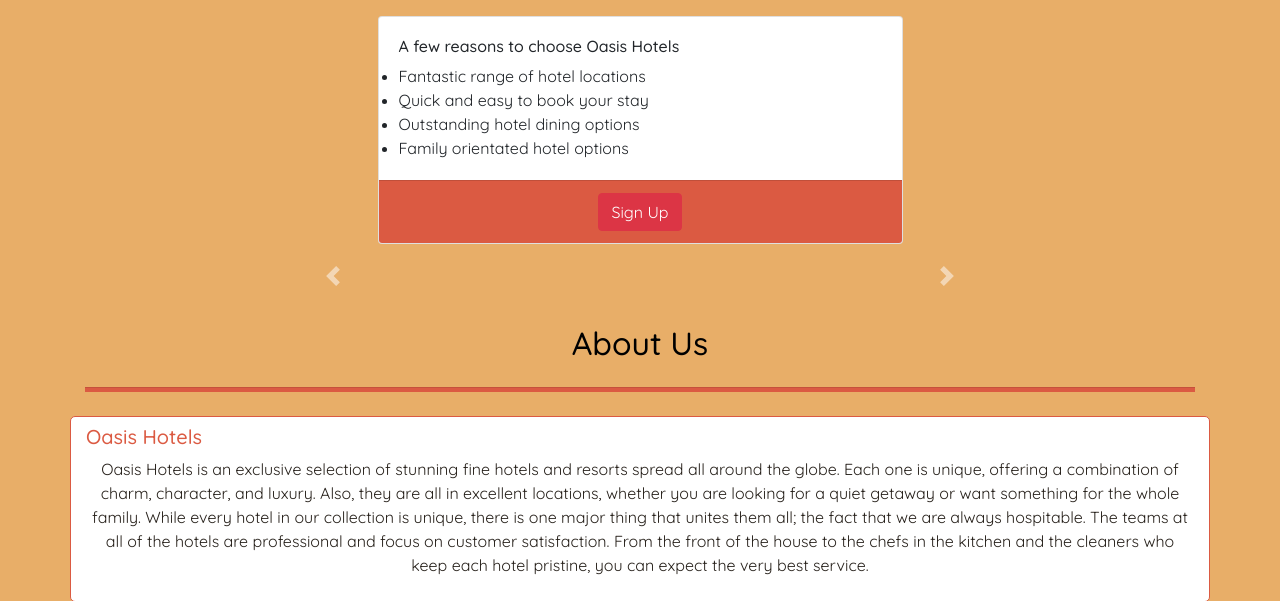
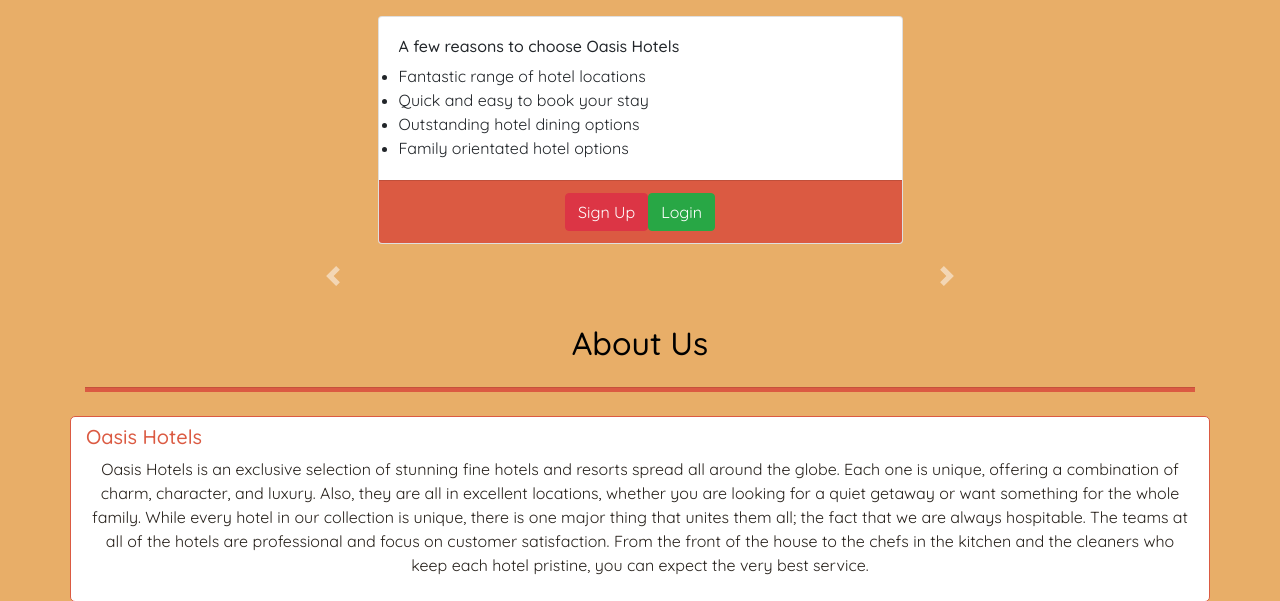
Before and after one commit to Marchopkins96/oasis-hotels, a Django app: page / in a window 1280 px wide. Shown: the part 146-747 px from the top of the page. Run offline with Django 4.2, Linux system fonts and the light colour scheme; data that the repository does not hold is empty; some libraries are stand-ins or nearby versions.

Commit message:
Add login button to index.html

```diff
--- a/templates/index.html
+++ b/templates/index.html
@@ -26,6 +26,7 @@
                     <a href="{% url 'hotel_booking' %}" class="btn btn-success">Book Now</a>
                     {% else %}
                     <a href="{% url 'account_signup' %}" class="btn btn-danger">Sign Up</a>
+                    <a href="{% url 'account_login' %}" class="btn btn-success">Login</a>
                     {% endif %}
                 </div>
             </div>
```
